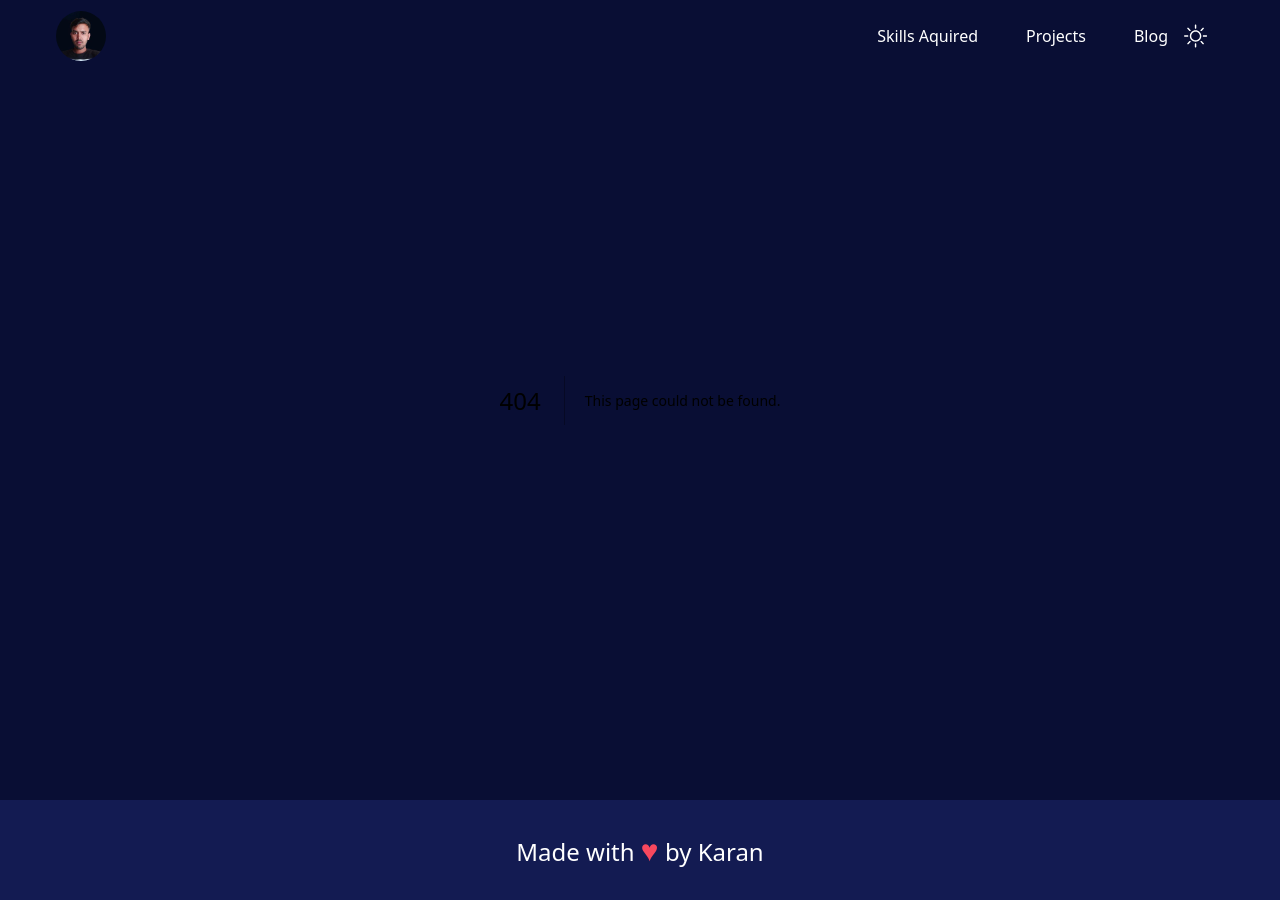
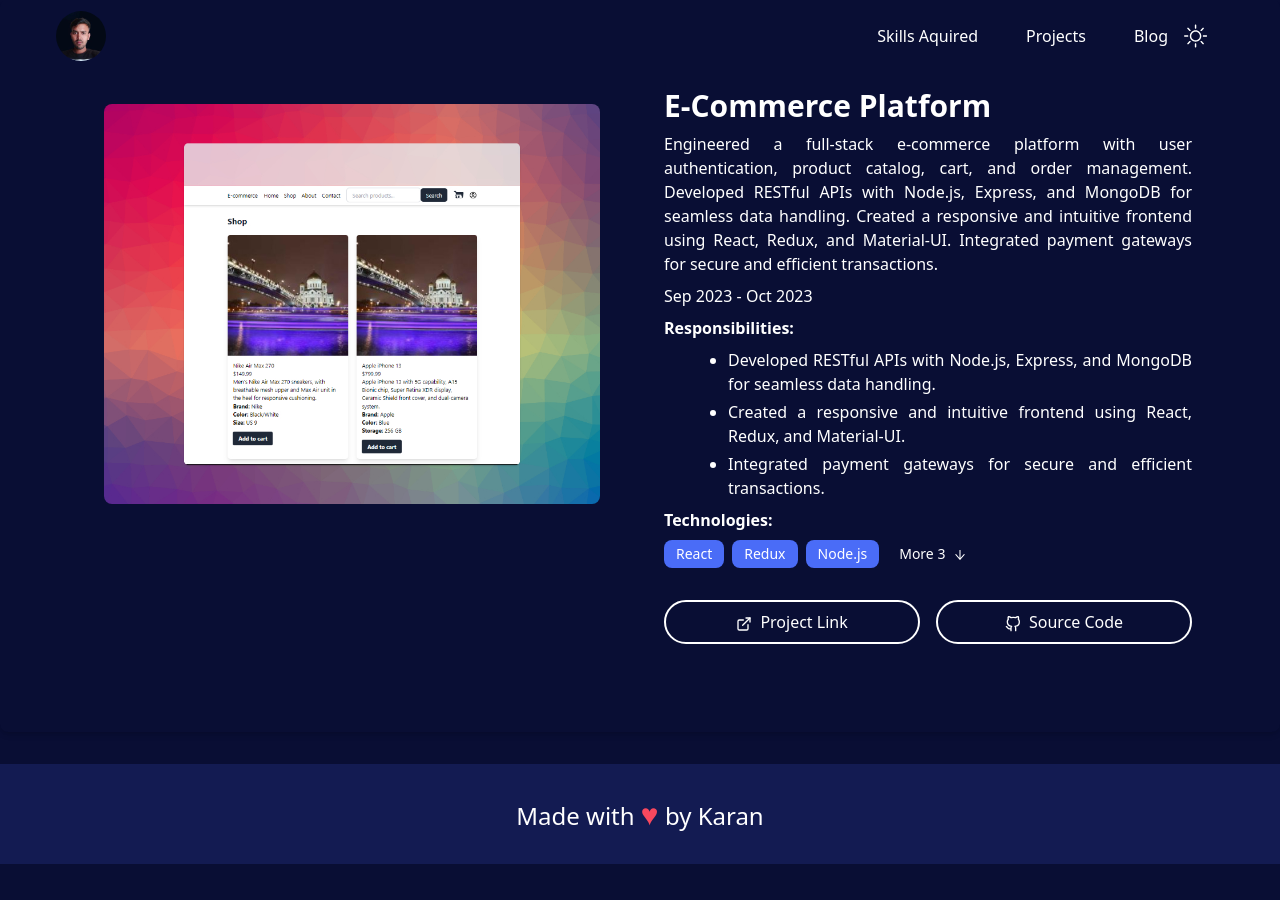
Before and after one commit to iamClutchX/codewithkaran, a Next.js app: page /projects/ecommerce-platform in a window 1280 px wide. Before the commit this address had no page. After the commit the page ends 864 px from the top, so only its background shows below. Built offline with nearby package versions, Linux system fonts and the light colour scheme.

Commit message:
projectdetails link updated

```diff
--- /dev/null
+++ b/app/projects/[url]/page.js
@@ -0,0 +1,21 @@
+"use client";
+import ProjectDetailTemplate from "@/components/ProjectDetailTemplate/ProjectDetailTemplate";
+import projectsData from "@/components/Projects/ProjectData";
+import { useParams } from "next/navigation";
+
+const ProjectPage = () => {
+  const { url } = useParams();
+  const selectedProject = projectsData.find((p) => p.url === url);
+
+  return (
+    <div>
+      {selectedProject ? (
+        <ProjectDetailTemplate project={selectedProject} />
+      ) : (
+        <p>Project not found</p>
+      )}
+    </div>
+  );
+};
+
+export default ProjectPage;
--- /dev/null
+++ b/components/ProjectDetailTemplate/ProjectDetailTemplate.jsx
@@ -0,0 +1,97 @@
+"use client";
+import React from "react";
+import { FiExternalLink, FiGithub } from "react-icons/fi";
+import { AiOutlineArrowDown } from "react-icons/ai";
+import { MdDetails } from "react-icons/md";
+import Image from "next/image";
+import { useState } from "react";
+
+const ProjectDetailTemplate = ({ project }) => {
+  const [showAllTech, setShowAllTech] = useState(false);
+  const limitedTech = project.technologies.slice(0, 3);
+
+  return (
+    <div className="flex p-16 flex-col md:flex-row bg-gray-100 dark:bg-gray-800 rounded-lg shadow-md overflow-hidden mb-8 w-full text-justify">
+      <div className="md:w-1/2 overflow-hidden">
+        <div className="p-10">
+          <Image
+            src={project.image}
+            alt={project.name}
+            width={400}
+            height={400}
+            className="object-cover w-full h-[400px] rounded-lg"
+          />
+        </div>
+      </div>
+      <div className="w-full md:w-1/2 p-6 space-y-2">
+        <h2 className="text-3xl font-bold text-gray-800 dark:text-gray-200 ">
+          {project.name}
+        </h2>
+        <p className="text-gray-600 dark:text-gray-400">
+          {project.description}
+        </p>
+        <p className="text-gray-500 dark:text-gray-300">
+          {project.duration.start} - {project.duration.end}
+        </p>
+        <h3 className="font-bold text-gray-800 dark:text-gray-200">
+          Responsibilities:
+        </h3>
+        <ul className="list-disc pl-5 md:pl-16 space-y-1 text-gray-600 dark:text-gray-400">
+          {project.responsibilities.map((resp, index) => (
+            <li key={index}>{resp}</li>
+          ))}
+        </ul>
+        <h3 className="font-bold text-gray-800 dark:text-gray-200">
+          Technologies:
+        </h3>
+
+        <div className="flex flex-wrap">
+          {(showAllTech ? project.technologies : limitedTech).map(
+            (tech, index) => (
+              <span
+                key={index}
+                className="mr-2 mb-2 px-3 py-1 bg-gray-200 dark:bg-gray-700 rounded-lg text-sm text-gray-600 dark:text-gray-300
+             bg-primary
+            "
+              >
+                {tech}
+              </span>
+            )
+          )}
+          {project.technologies.length > 3 && (
+            <button
+              onClick={() => setShowAllTech(!showAllTech)}
+              className="mr-2 mb-2 px-3 py-1 bg-gray-200 dark:bg-gray-700 rounded-lg text-sm text-gray-600 dark:text-gray-300
+           hover:text-primary  dark:hover:hover:text-primary
+            "
+            >
+              {showAllTech ? "Less" : `More ${project.technologies.length - 3}`}{" "}
+              <AiOutlineArrowDown className="inline-block ml-1" />
+            </button>
+          )}
+        </div>
+
+        <div className="flex flex-col md:flex-row md:justify-between mt-4 pt-4 space-y-4 md:space-y-0 md:space-x-4">
+          <a
+            href={project.projectLink}
+            target="_blank"
+            rel="noopener noreferrer"
+            className="flex-1 text-center text-blue-500 hover:text-dark dark:text-blue-400 dark:hover:text-blue-300 rounded-full border-2 border-blue-500 hover:border-primary dark:border-blue-400 dark:hover:border-blue-300 px-4 py-2"
+          >
+            <FiExternalLink className="inline-block md:mr-1" /> Project Link
+          </a>
+          <a
+            href={project.projectSourceLink}
+            target="_blank"
+            rel="noopener noreferrer"
+            className="flex-1 text-center text-blue-500 hover:text-dark dark:text-blue-400 dark:hover:text-blue-300 rounded-full border-2 border-blue-500 hover:border-primary dark:border-blue-400 dark:hover:border-blue-300 px-4 py-2"
+          >
+            <FiGithub className="inline-block md:mr-1" /> Source Code
+          </a>
+        </div>
+      </div>
+    </div>
+  );
+};
+
+export default ProjectDetailTemplate;
--- a/components/Projects/ProjectData.js
+++ b/components/Projects/ProjectData.js
@@ -2,6 +2,7 @@ const projectsData = [
   {
     id: 1,
     name: "Nextlense (Social Media App)",
+    url: "nextlense",
     image: "/images/nextlense.jpg",
     duration: {
       start: "Jun 2023",
@@ -23,6 +24,7 @@ const projectsData = [
     id: 2,
     name: "Library Management System",
     image: "/images/library.jpeg",
+    url: "library-management-system",
     duration: {
       start: "Mar 2023",
       end: "May 2023",
@@ -35,7 +37,7 @@ const projectsData = [
       "Utilized MySQL and Node.js for efficient data management.",
     ],
     technologies: ["React", "Bootstrap", "MySQL", "Node.js", "REST API"],
-    projectDetails: "/projects/library-management",
+    projectDetails: "/projects/library-management-system",
     projectLink: "https://library-management-system-39ol.vercel.app/",
     projectSourceLink: "https://github.com/iamrkaran/Library-Management-System",
   },
@@ -43,6 +45,7 @@ const projectsData = [
     id: 3,
     name: "YouTube Clone",
     image: "/images/youtube.jpeg",
+    url: "youtube-clone",
     duration: {
       start: "Jan 2023",
       end: "Feb 2023",
@@ -63,6 +66,7 @@ const projectsData = [
     id: 4,
     name: "E-Commerce Platform",
     image: "/images/ecommerce.jpeg",
+    url: "ecommerce-platform",
     duration: {
       start: "Sep 2023",
       end: "Oct 2023",
@@ -74,7 +78,7 @@ const projectsData = [
       "Created a responsive and intuitive frontend using React, Redux, and Material-UI.",
       "Integrated payment gateways for secure and efficient transactions.",
     ],
-    technologies: ["React", "Redux", "Node.js", "Express", "MongoDB", "REST API"],
+    technologies: ["React", "Redux", "Node.js", "Express", "MongoDB", "Material-UI"],
     projectDetails: "/projects/ecommerce-platform",
     projectLink: "https://my-ecommerce-site-sage.vercel.app/",
     projectSourceLink: "https://github.com/iamrkaran/my-ecommerce-site",
```
